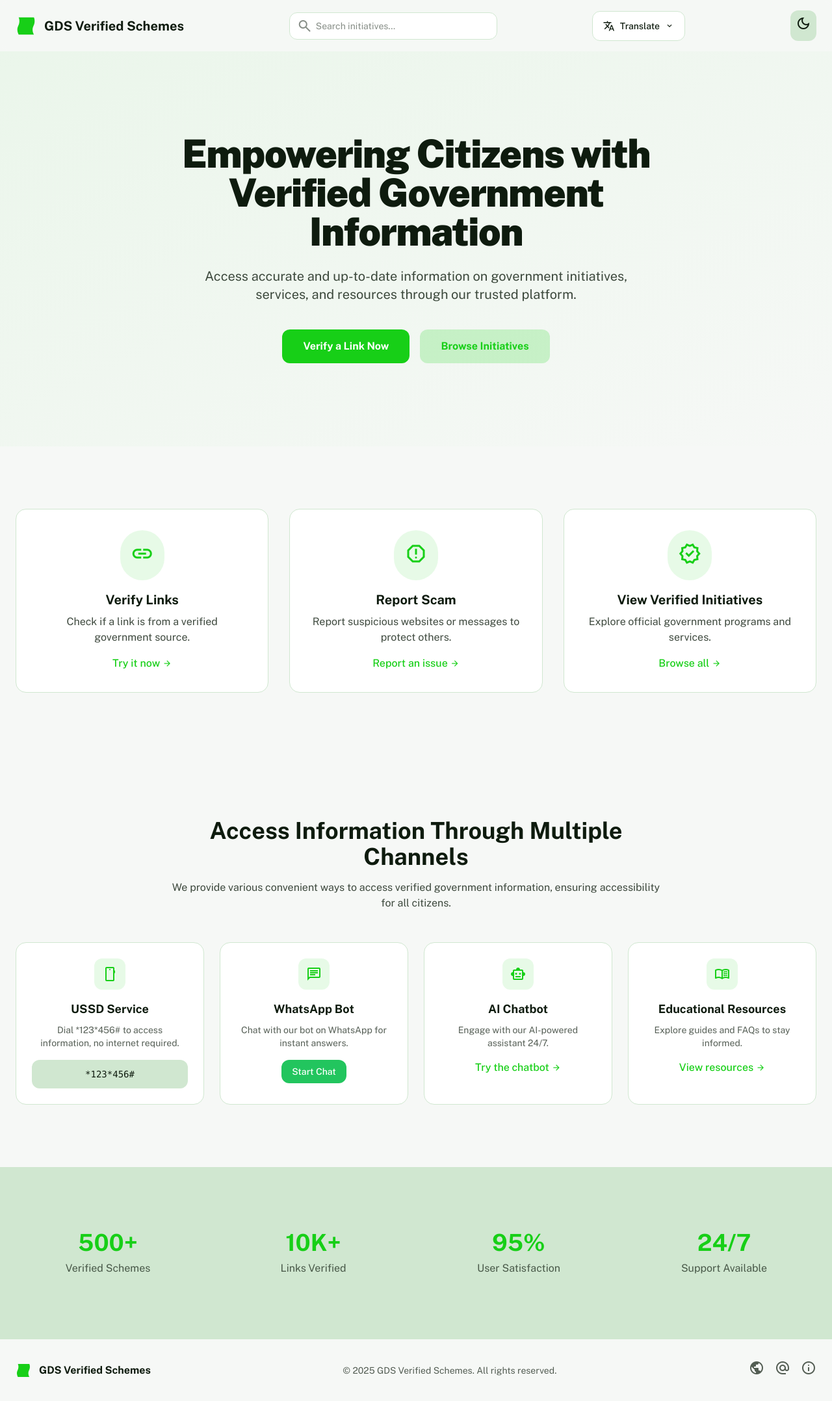
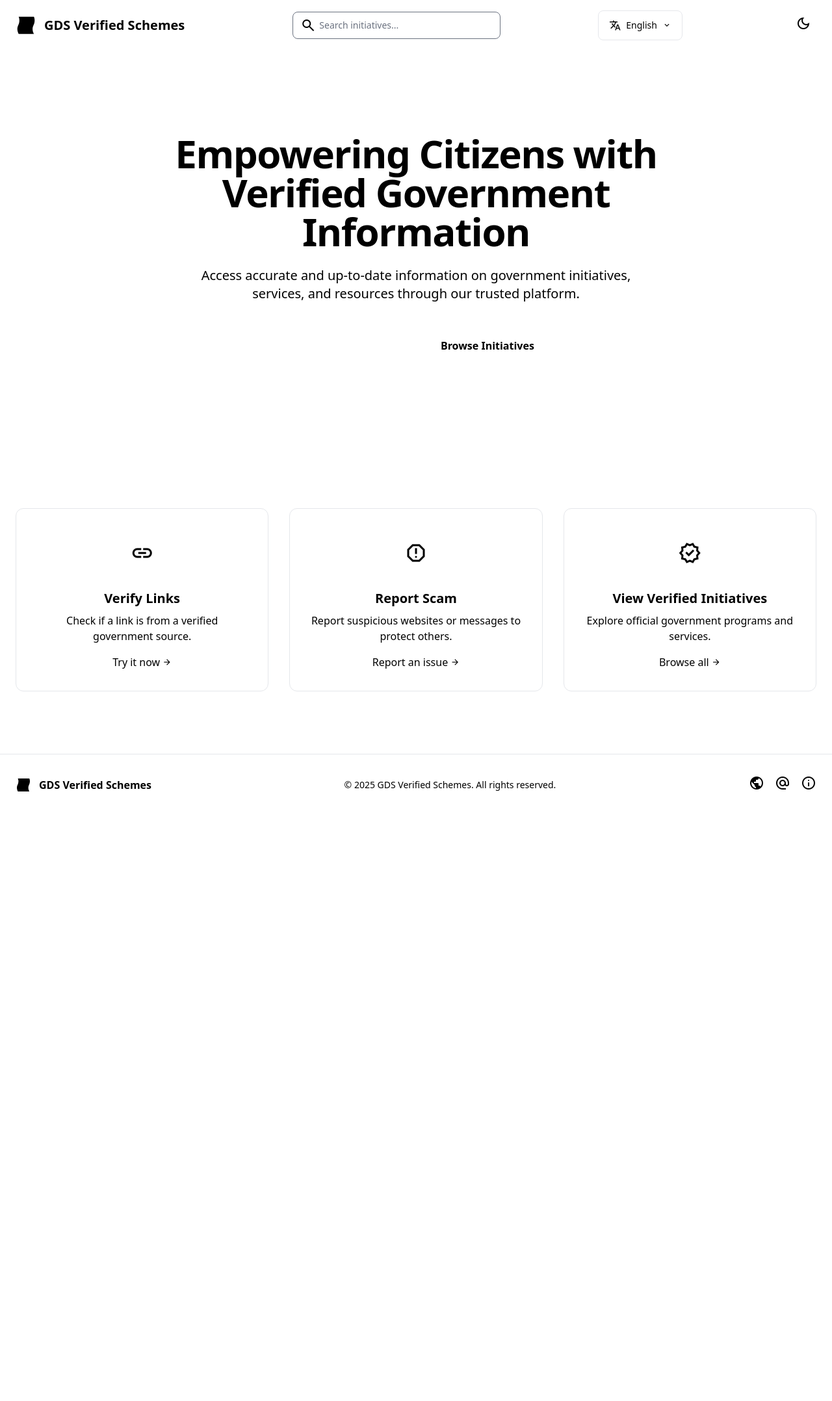
Before and after one commit to kore305/scmprv, a Django app: page / in a window 1280 px wide. Shown: the whole page at 65% size. After the commit the page ends 1218 px from the top, so only its background shows below. Run offline with Django 5.2, Linux system fonts and the light colour scheme; some libraries are stand-ins or nearby versions.

Commit message:
Update landing.html

```diff
--- a/website/templates/website/landing.html
+++ b/website/templates/website/landing.html
@@ -10,66 +10,58 @@
     <link href="https://fonts.gstatic.com" rel="preconnect" crossorigin/>
     <link href="https://fonts.googleapis.com/css2?family=Public+Sans:wght@400;500;700;900&display=swap" rel="stylesheet"/>
     <link href="https://fonts.googleapis.com/css2?family=Material+Symbols+Outlined" rel="stylesheet"/>
-    <script type="text/javascript" src="//translate.google.com/translate_a/element.js?cb=googleTranslateElementInit"></script>
-    <script>
-        tailwind.config = {
-            darkMode: "class",
-            theme: {
-                extend: {
-                    colors: {
-                        primary: "#17cf17",
-                        "background-light": "#f6f8f6",
-                        "background-dark": "#112111",
-                        "content-light": "#0e1b0e",
-                        "content-dark": "#e3f3e3",
-                        "subtle-light": "#d0e7d0",
-                        "subtle-dark": "#2a3c2a",
-                    },
-                    fontFamily: {
-                        display: ["Public Sans", "sans-serif"]
-                    },
-                    borderRadius: {
-                        DEFAULT: "0.5rem",
-                        lg: "0.75rem",
-                        xl: "1rem",
-                        full: "9999px"
-                    },
-                },
-            },
+    <script type="text/javascript">
+        function googleTranslateElementInit() {
+            new google.translate.TranslateElement({
+                pageLanguage: 'en',
+                includedLanguages: 'en,yo,ha,ig',
+                layout: google.translate.TranslateElement.InlineLayout.SIMPLE,
+                autoDisplay: false
+            }, 'google_translate_element');
         }
     </script>
+    <script type="text/javascript" src="//translate.google.com/translate_a/element.js?cb=googleTranslateElementInit"></script>
     <style>
         .material-symbols-outlined {
             font-variation-settings: 'FILL' 0, 'wght' 400, 'GRAD' 0, 'opsz' 24;
         }
 
-/* Hide Google branding */
+        /* Completely hide Google Translate elements */
+        #google_translate_element,
         .goog-te-banner-frame,
-.goog-te-banner-frame.skiptranslate {
+        .goog-te-banner-frame.skiptranslate,
+        .goog-te-gadget,
+        .goog-te-combo,
+        .goog-logo-link,
+        .goog-te-gadget span,
+        .goog-te-gadget > span > a {
             display: none !important;
+            visibility: hidden !important;
+            opacity: 0 !important;
+            height: 0 !important;
+            width: 0 !important;
+            position: absolute !important;
+            left: -9999px !important;
         }
 
-body { top: 0px !important; }
-body.goog-te-compat { position: static !important; }
-
-/* Hide Google dropdown visually but keep it functional */
-.goog-te-combo {
-    opacity: 0 !important;
-    position: absolute !important;
-    left: -9999px !important;
-    pointer-events: auto !important;
-    height: 1px !important;
-    width: 1px !important;
+        /* Prevent body shift */
+        body {
+            top: 0px !important;
+            position: static !important;
         }
 
-/* Hide all Google Translate text/branding */
-.goog-te-gadget span:not(.goog-te-combo) {
-    display: none !important;
+        /* Custom dropdown styles */
+        .language-dropdown {
+            opacity: 0;
+            visibility: hidden;
+            transform: translateY(-10px);
+            transition: all 0.3s ease;
         }
 
-.goog-te-gadget > span > a,
-.goog-logo-link {
-    display: none !important;
+        .language-dropdown.show {
+            opacity: 1;
+            visibility: visible;
+            transform: translateY(0);
         }
     </style>
 </head>
@@ -97,33 +89,39 @@ body.goog-te-compat { position: static !important; }
                     </span>
                 </div>
             </div>
-            <!-- Custom Translate Button -->
+
+            <!-- Fixed Translate Button -->
             <div class="relative">
                 <button id="translate-btn" class="flex items-center gap-2 px-4 py-2 bg-white dark:bg-subtle-dark border border-subtle-light dark:border-subtle-dark rounded-lg hover:border-primary transition-all">
                     <span class="material-symbols-outlined text-lg">translate</span>
-        <span class="text-sm font-medium">Translate</span>
+                    <span id="current-language" class="text-sm font-medium">English</span>
                     <span class="material-symbols-outlined text-sm">expand_more</span>
                 </button>
 
                 <!-- Hidden Google Translate Element -->
-    <div id="google_translate_element" class="hidden"></div>
+                <div id="google_translate_element"></div>
 
                 <!-- Custom Language Dropdown -->
-    <div id="language-dropdown" class="absolute right-0 mt-2 w-48 bg-white dark:bg-subtle-dark rounded-lg shadow-lg border border-subtle-light dark:border-subtle-dark opacity-0 invisible transition-all duration-200 z-50">
-        <button onclick="translateToLanguage('en')" class="w-full text-left px-4 py-3 text-sm hover:bg-subtle-light dark:hover:bg-subtle-dark/50 rounded-t-lg transition-colors">
-            🇬🇧 English
+                <div id="language-dropdown" class="language-dropdown absolute right-0 mt-2 w-48 bg-white dark:bg-subtle-dark rounded-lg shadow-lg border border-subtle-light dark:border-subtle-dark z-50">
+                    <button onclick="changeLanguage('en', 'English')" class="w-full text-left px-4 py-3 text-sm hover:bg-subtle-light dark:hover:bg-subtle-dark/50 rounded-t-lg transition-colors flex items-center gap-2">
+                        <span>🇬🇧</span>
+                        <span>English</span>
                     </button>
-        <button onclick="translateToLanguage('yo')" class="w-full text-left px-4 py-3 text-sm hover:bg-subtle-light dark:hover:bg-subtle-dark/50 transition-colors">
-            🇳🇬 Yorùbá
+                    <button onclick="changeLanguage('yo', 'Yorùbá')" class="w-full text-left px-4 py-3 text-sm hover:bg-subtle-light dark:hover:bg-subtle-dark/50 transition-colors flex items-center gap-2">
+                        <span>🇳🇬</span>
+                        <span>Yorùbá</span>
                     </button>
-        <button onclick="translateToLanguage('ha')" class="w-full text-left px-4 py-3 text-sm hover:bg-subtle-light dark:hover:bg-subtle-dark/50 transition-colors">
-            🇳🇬 Hausa
+                    <button onclick="changeLanguage('ha', 'Hausa')" class="w-full text-left px-4 py-3 text-sm hover:bg-subtle-light dark:hover:bg-subtle-dark/50 transition-colors flex items-center gap-2">
+                        <span>🇳🇬</span>
+                        <span>Hausa</span>
                     </button>
-        <button onclick="translateToLanguage('ig')" class="w-full text-left px-4 py-3 text-sm hover:bg-subtle-light dark:hover:bg-subtle-dark/50 rounded-b-lg transition-colors">
-            🇳🇬 Igbo
+                    <button onclick="changeLanguage('ig', 'Igbo')" class="w-full text-left px-4 py-3 text-sm hover:bg-subtle-light dark:hover:bg-subtle-dark/50 rounded-b-lg transition-colors flex items-center gap-2">
+                        <span>🇳🇬</span>
+                        <span>Igbo</span>
                     </button>
                 </div>
             </div>
+
             <!-- Dark mode toggle -->
             <button id="theme-toggle" class="p-2 rounded-lg bg-subtle-light dark:bg-subtle-dark hover:bg-primary/20 transition-colors ml-4">
                 <span class="material-symbols-outlined dark:hidden">dark_mode</span>
@@ -133,7 +131,7 @@ body.goog-te-compat { position: static !important; }
     </header>
 
     <main class="flex-grow">
-        <!-- Hero -->
+        <!-- Hero Section -->
         <section class="relative py-20 sm:py-28 md:py-32 flex items-center justify-center text-center">
             <div class="absolute inset-0 bg-gradient-to-br from-primary/5 to-background-light dark:to-background-dark"></div>
             <div class="relative z-10 container mx-auto px-6">
@@ -145,10 +143,10 @@ body.goog-te-compat { position: static !important; }
                         Access accurate and up-to-date information on government initiatives, services, and resources through our trusted platform.
                     </p>
                     <div class="mt-10 flex flex-col sm:flex-row gap-4 justify-center">
-                        <a href="{% url 'verify_link' %}" class="inline-flex items-center justify-center bg-primary text-white font-bold text-base px-8 py-3.5 rounded-lg hover:bg-primary/90 transition-all focus:outline-none focus:ring-2 focus:ring-offset-2 focus:ring-primary focus:ring-offset-background-light dark:focus:ring-offset-background-dark">
+                        <a href="#" class="inline-flex items-center justify-center bg-primary text-white font-bold text-base px-8 py-3.5 rounded-lg hover:bg-primary/90 transition-all focus:outline-none focus:ring-2 focus:ring-offset-2 focus:ring-primary focus:ring-offset-background-light dark:focus:ring-offset-background-dark">
                             Verify a Link Now
                         </a>
-                        <a href="{% url 'initiatives' %}" class="inline-flex items-center justify-center bg-primary/20 dark:bg-primary/30 text-primary font-bold text-base px-8 py-3.5 rounded-lg hover:bg-primary/30 dark:hover:bg-primary/40 transition-all">
+                        <a href="#" class="inline-flex items-center justify-center bg-primary/20 dark:bg-primary/30 text-primary font-bold text-base px-8 py-3.5 rounded-lg hover:bg-primary/30 dark:hover:bg-primary/40 transition-all">
                             Browse Initiatives
                         </a>
                     </div>
@@ -156,12 +154,13 @@ body.goog-te-compat { position: static !important; }
             </div>
         </section>
 
+        <!-- Rest of your content remains the same -->
         <!-- Feature Cards -->
         <section class="py-16 sm:py-24 bg-background-light dark:bg-background-dark">
             <div class="container mx-auto px-6">
                 <div class="grid grid-cols-1 md:grid-cols-3 gap-8">
                     <!-- Verify Links -->
-                    <a href="{% url 'verify_link' %}" class="group bg-white dark:bg-subtle-dark p-8 rounded-xl border border-subtle-light dark:border-subtle-dark flex flex-col items-center text-center hover:shadow-lg transition-all duration-300 hover:-translate-y-1">
+                    <a href="#" class="group bg-white dark:bg-subtle-dark p-8 rounded-xl border border-subtle-light dark:border-subtle-dark flex flex-col items-center text-center hover:shadow-lg transition-all duration-300 hover:-translate-y-1">
                         <div class="p-4 rounded-full bg-primary/10 mb-4 group-hover:scale-110 transition-transform">
                             <span class="material-symbols-outlined text-primary text-4xl">link</span>
                         </div>
@@ -174,7 +173,7 @@ body.goog-te-compat { position: static !important; }
                     </a>
 
                     <!-- Report Scam -->
-                    <a href="{% url 'report_scam' %}" class="group bg-white dark:bg-subtle-dark p-8 rounded-xl border border-subtle-light dark:border-subtle-dark flex flex-col items-center text-center hover:shadow-lg transition-all duration-300 hover:-translate-y-1">
+                    <a href="#" class="group bg-white dark:bg-subtle-dark p-8 rounded-xl border border-subtle-light dark:border-subtle-dark flex flex-col items-center text-center hover:shadow-lg transition-all duration-300 hover:-translate-y-1">
                         <div class="p-4 rounded-full bg-primary/10 mb-4 group-hover:scale-110 transition-transform">
                             <span class="material-symbols-outlined text-primary text-4xl">report</span>
                         </div>
@@ -187,7 +186,7 @@ body.goog-te-compat { position: static !important; }
                     </a>
 
                     <!-- Initiatives -->
-                    <a href="{% url 'initiatives' %}" class="group bg-white dark:bg-subtle-dark p-8 rounded-xl border border-subtle-light dark:border-subtle-dark flex flex-col items-center text-center hover:shadow-lg transition-all duration-300 hover:-translate-y-1">
+                    <a href="#" class="group bg-white dark:bg-subtle-dark p-8 rounded-xl border border-subtle-light dark:border-subtle-dark flex flex-col items-center text-center hover:shadow-lg transition-all duration-300 hover:-translate-y-1">
                         <div class="p-4 rounded-full bg-primary/10 mb-4 group-hover:scale-110 transition-transform">
                             <span class="material-symbols-outlined text-primary text-4xl">verified</span>
                         </div>
@@ -202,86 +201,8 @@ body.goog-te-compat { position: static !important; }
             </div>
         </section>
 
-        <!-- Access Channels -->
-        <section class="py-16 sm:py-24">
-            <div class="container mx-auto px-6">
-                <div class="text-center max-w-3xl mx-auto">
-                    <h2 class="text-3xl md:text-4xl font-bold">Access Information Through Multiple Channels</h2>
-                    <p class="mt-4 text-content-light/80 dark:text-content-dark/80">We provide various convenient ways to access verified government information, ensuring accessibility for all citizens.</p>
-                </div>
-                <div class="mt-12 grid grid-cols-1 sm:grid-cols-2 lg:grid-cols-4 gap-6">
-                    <!-- USSD -->
-                    <div class="bg-white dark:bg-subtle-dark border border-subtle-light dark:border-subtle-dark p-6 rounded-xl text-center hover:shadow-lg transition-all duration-300 hover:-translate-y-1">
-                        <div class="w-12 h-12 flex items-center justify-center bg-primary/10 rounded-lg text-primary mx-auto mb-4">
-                            <span class="material-symbols-outlined text-2xl">smartphone</span>
-                        </div>
-                        <h3 class="text-lg font-bold">USSD Service</h3>
-                        <p class="text-sm text-content-light/70 dark:text-content-dark/70 mt-2">Dial *123*456# to access information, no internet required.</p>
-                        <div class="mt-4 bg-subtle-light dark:bg-subtle-dark p-3 rounded-lg font-mono text-sm">*123*456#</div>
-                    </div>
+        <!-- Other sections continue... -->
 
-                    <!-- WhatsApp Bot -->
-                    <div class="bg-white dark:bg-subtle-dark border border-subtle-light dark:border-subtle-dark p-6 rounded-xl text-center hover:shadow-lg transition-all duration-300 hover:-translate-y-1">
-                        <div class="w-12 h-12 flex items-center justify-center bg-primary/10 rounded-lg text-primary mx-auto mb-4">
-                            <span class="material-symbols-outlined text-2xl">chat</span>
-                        </div>
-                        <h3 class="text-lg font-bold">WhatsApp Bot</h3>
-                        <p class="text-sm text-content-light/70 dark:text-content-dark/70 mt-2">Chat with our bot on WhatsApp for instant answers.</p>
-                        <a href="#" class="inline-block mt-4 bg-green-500 text-white px-4 py-2 rounded-lg text-sm font-medium hover:bg-green-700 transition-colors">Start Chat</a>
-                    </div>
-
-                    <!-- AI Chatbot -->
-                    <a href="{% url 'chatbot' %}" class="bg-white dark:bg-subtle-dark border border-subtle-light dark:border-subtle-dark p-6 rounded-xl text-center hover:shadow-lg transition-all duration-300 hover:-translate-y-1 block">
-                        <div class="w-12 h-12 flex items-center justify-center bg-primary/10 rounded-lg text-primary mx-auto mb-4">
-                            <span class="material-symbols-outlined text-2xl">smart_toy</span>
-                        </div>
-                        <h3 class="text-lg font-bold">AI Chatbot</h3>
-                        <p class="text-sm text-content-light/70 dark:text-content-dark/70 mt-2">Engage with our AI-powered assistant 24/7.</p>
-                        <span class="mt-4 text-primary font-medium flex items-center gap-1 justify-center">
-                            Try the chatbot
-                            <span class="material-symbols-outlined text-sm">arrow_forward</span>
-                        </span>
-                    </a>
-
-                    <!-- Resources -->
-                    <a href="{% url 'resources' %}" class="bg-white dark:bg-subtle-dark border border-subtle-light dark:border-subtle-dark p-6 rounded-xl text-center hover:shadow-lg transition-all duration-300 hover:-translate-y-1 block">
-                        <div class="w-12 h-12 flex items-center justify-center bg-primary/10 rounded-lg text-primary mx-auto mb-4">
-                            <span class="material-symbols-outlined text-2xl">menu_book</span>
-                        </div>
-                        <h3 class="text-lg font-bold">Educational Resources</h3>
-                        <p class="text-sm text-content-light/70 dark:text-content-dark/70 mt-2">Explore guides and FAQs to stay informed.</p>
-                        <span class="mt-4 text-primary font-medium flex items-center gap-1 justify-center">
-                            View resources
-                            <span class="material-symbols-outlined text-sm">arrow_forward</span>
-                        </span>
-                    </a>
-                </div>
-            </div>
-        </section>
-
-        <!-- Stats Section -->
-        <section class="py-16 sm:py-24 bg-subtle-light dark:bg-subtle-dark">
-            <div class="container mx-auto px-6">
-                <div class="grid grid-cols-2 md:grid-cols-4 gap-8 text-center">
-                    <div>
-                        <div class="text-3xl md:text-4xl font-bold text-primary">500+</div>
-                        <div class="text-content-light/70 dark:text-content-dark/70 mt-2">Verified Schemes</div>
-                    </div>
-                    <div>
-                        <div class="text-3xl md:text-4xl font-bold text-primary">10K+</div>
-                        <div class="text-content-light/70 dark:text-content-dark/70 mt-2">Links Verified</div>
-                    </div>
-                    <div>
-                        <div class="text-3xl md:text-4xl font-bold text-primary">95%</div>
-                        <div class="text-content-light/70 dark:text-content-dark/70 mt-2">User Satisfaction</div>
-                    </div>
-                    <div>
-                        <div class="text-3xl md:text-4xl font-bold text-primary">24/7</div>
-                        <div class="text-content-light/70 dark:text-content-dark/70 mt-2">Support Available</div>
-                    </div>
-                </div>
-            </div>
-        </section>
     </main>
 
     <!-- Footer -->
@@ -325,97 +246,103 @@ body.goog-te-compat { position: static !important; }
         }
     });
 
-    // Check for saved theme preference or respect OS setting
+    // Check for saved theme preference
     if (localStorage.getItem('theme') === 'dark' || (!localStorage.getItem('theme') && window.matchMedia('(prefers-color-scheme: dark)').matches)) {
         document.documentElement.classList.add('dark');
     } else {
         document.documentElement.classList.remove('dark');
     }
 
-
-
-// Custom translate functionality
+    // Translation functionality
     let isDropdownOpen = false;
-let googleTranslateReady = false;
+    const dropdown = document.getElementById('language-dropdown');
+    const translateBtn = document.getElementById('translate-btn');
 
     // Toggle dropdown
-document.getElementById('translate-btn').addEventListener('click', function() {
-    const dropdown = document.getElementById('language-dropdown');
-
+    translateBtn.addEventListener('click', function(e) {
+        e.stopPropagation();
         if (isDropdownOpen) {
-        dropdown.classList.add('opacity-0', 'invisible');
-        dropdown.classList.remove('opacity-100', 'visible');
+            dropdown.classList.remove('show');
             isDropdownOpen = false;
         } else {
-        dropdown.classList.remove('opacity-0', 'invisible');
-        dropdown.classList.add('opacity-100', 'visible');
+            dropdown.classList.add('show');
             isDropdownOpen = true;
         }
     });
 
     // Close dropdown when clicking outside
-document.addEventListener('click', function(event) {
-    const dropdown = document.getElementById('language-dropdown');
-    const button = document.getElementById('translate-btn');
-
-    if (!dropdown.contains(event.target) && !button.contains(event.target)) {
-        dropdown.classList.add('opacity-0', 'invisible');
-        dropdown.classList.remove('opacity-100', 'visible');
+    document.addEventListener('click', function() {
+        if (isDropdownOpen) {
+            dropdown.classList.remove('show');
             isDropdownOpen = false;
         }
     });
 
-// Wait for Google Translate to load
-function waitForGoogleTranslate() {
-    const checkForCombo = setInterval(() => {
-        const googleCombo = document.querySelector('.goog-te-combo');
-        if (googleCombo) {
-            googleTranslateReady = true;
-            clearInterval(checkForCombo);
+    // Prevent dropdown close when clicking inside
+    dropdown.addEventListener('click', function(e) {
+        e.stopPropagation();
+    });
+
+    // Language change function - FIXED VERSION
+    function changeLanguage(langCode, langName) {
+        // Update button text
+        document.getElementById('current-language').textContent = langName;
+
+        // Close dropdown
+        dropdown.classList.remove('show');
+        isDropdownOpen = false;
+
+        // Use Google Translate API
+        if (typeof google !== 'undefined' && google.translate && google.translate.TranslateElement) {
+            // This is the correct way to trigger translation
+            const select = document.querySelector('.goog-te-combo');
+            if (select) {
+                select.value = langCode;
+                select.dispatchEvent(new Event('change'));
             }
-    }, 100);
+        } else {
+            // Fallback: reload page with language parameter
+            window.location.href = window.location.pathname + '?hl=' + langCode;
+        }
     }
 
-// Improved translate functionality
-function googleTranslateElementInit() {
-    new google.translate.TranslateElement({
-        pageLanguage: 'en',
-        includedLanguages: 'en,yo,ha,ig',
-        layout: google.translate.TranslateElement.InlineLayout.SIMPLE,
-        autoDisplay: false
-    }, 'google_translate_element');
-}
+    // Initialize Google Translate after page load
+    document.addEventListener('DOMContentLoaded', function() {
+        // Wait for Google Translate to load
+        setTimeout(function() {
+            const select = document.querySelector('.goog-te-combo');
+            if (select) {
+                // Hide the Google Translate dropdown completely
+                select.style.display = 'none';
 
-function translateToLanguage(langCode) {
-    const dropdown = document.getElementById('language-dropdown');
-    dropdown.classList.add('opacity-0', 'invisible');
-    isDropdownOpen = false;
-
-    // Use Google Translate API directly
-    if (typeof google !== 'undefined' && google.translate) {
-        google.translate.translatePage('en', langCode);
-    } else {
-        // Fallback: trigger the hidden dropdown
-        const googleCombo = document.querySelector('.goog-te-combo');
-        if (googleCombo) {
-            googleCombo.value = langCode;
-            googleCombo.dispatchEvent(new Event('change'));
+                // Set initial language based on URL parameter
+                const urlParams = new URLSearchParams(window.location.search);
+                const lang = urlParams.get('hl');
+                if (lang && ['en', 'yo', 'ha', 'ig'].includes(lang)) {
+                    select.value = lang;
+                    const langNames = {
+                        'en': 'English',
+                        'yo': 'Yorùbá',
+                        'ha': 'Hausa',
+                        'ig': 'Igbo'
+                    };
+                    document.getElementById('current-language').textContent = langNames[lang];
                 }
             }
+        }, 1000);
+    });
+
+    // Alternative translation method using iframe approach
+    function translatePage(lang) {
+        // Create a hidden iframe with Google Translate
+        const iframe = document.createElement('iframe');
+        iframe.style.display = 'none';
+        iframe.src = `https://translate.google.com/translate?hl=en&sl=auto&tl=${lang}&u=${encodeURIComponent(window.location.href)}`;
+        document.body.appendChild(iframe);
+
+        // Alternative: redirect to Google Translate version
+        // window.location.href = `https://translate.google.com/translate?hl=en&sl=auto&tl=${lang}&u=${encodeURIComponent(window.location.href)}`;
     }
-// Update Google Translate init function
-function googleTranslateElementInit() {
-    new google.translate.TranslateElement({
-        pageLanguage: 'en',
-        includedLanguages: 'en,yo,ha,ig',
-        layout: google.translate.TranslateElement.InlineLayout.SIMPLE,
-        autoDisplay: false
-    }, 'google_translate_element');
-
-    // Wait for it to load
-    waitForGoogleTranslate();
-}
-
 </script>
 </body>
 </html>
```
Lines whose indentation alone changed are shown as unchanged.
